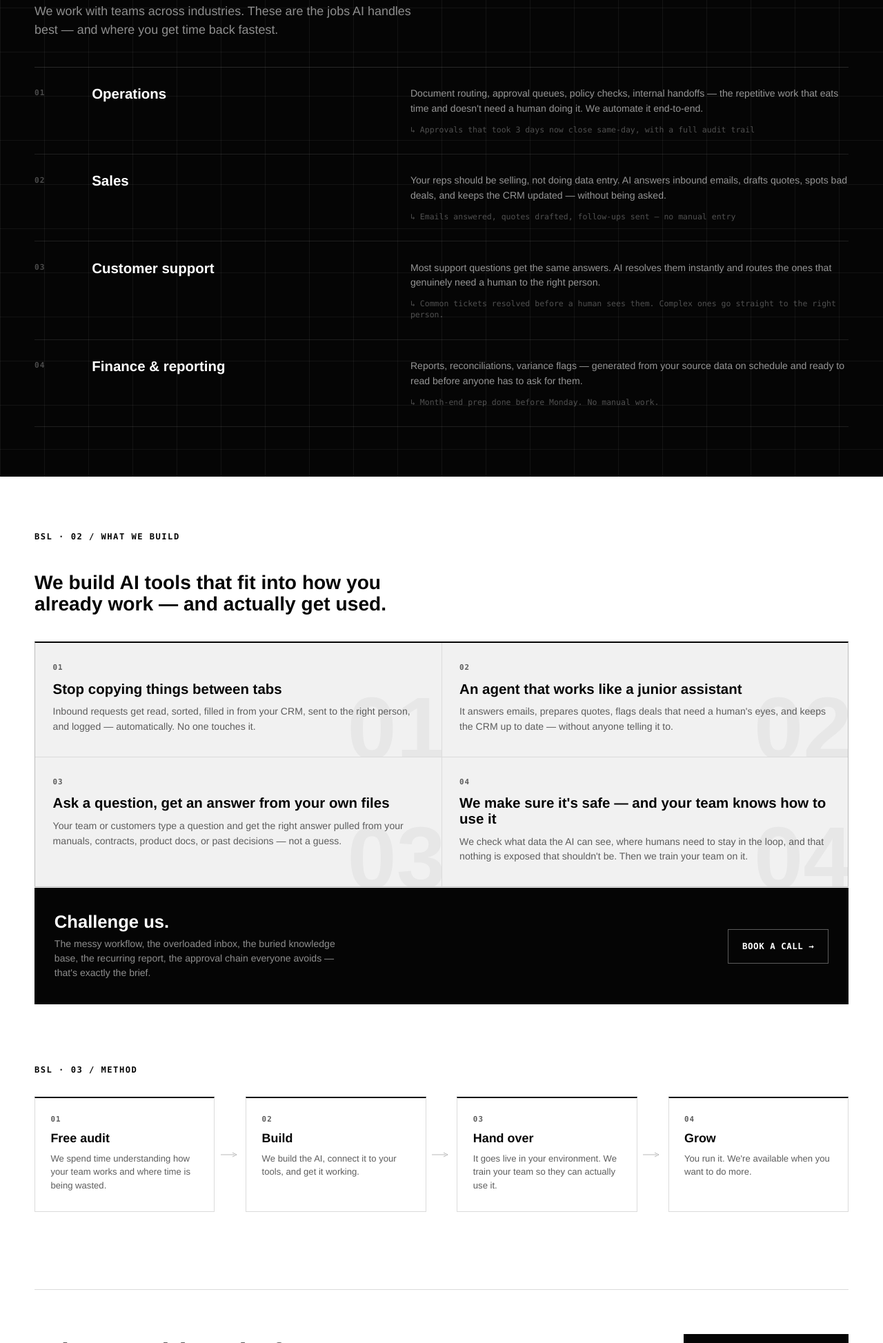
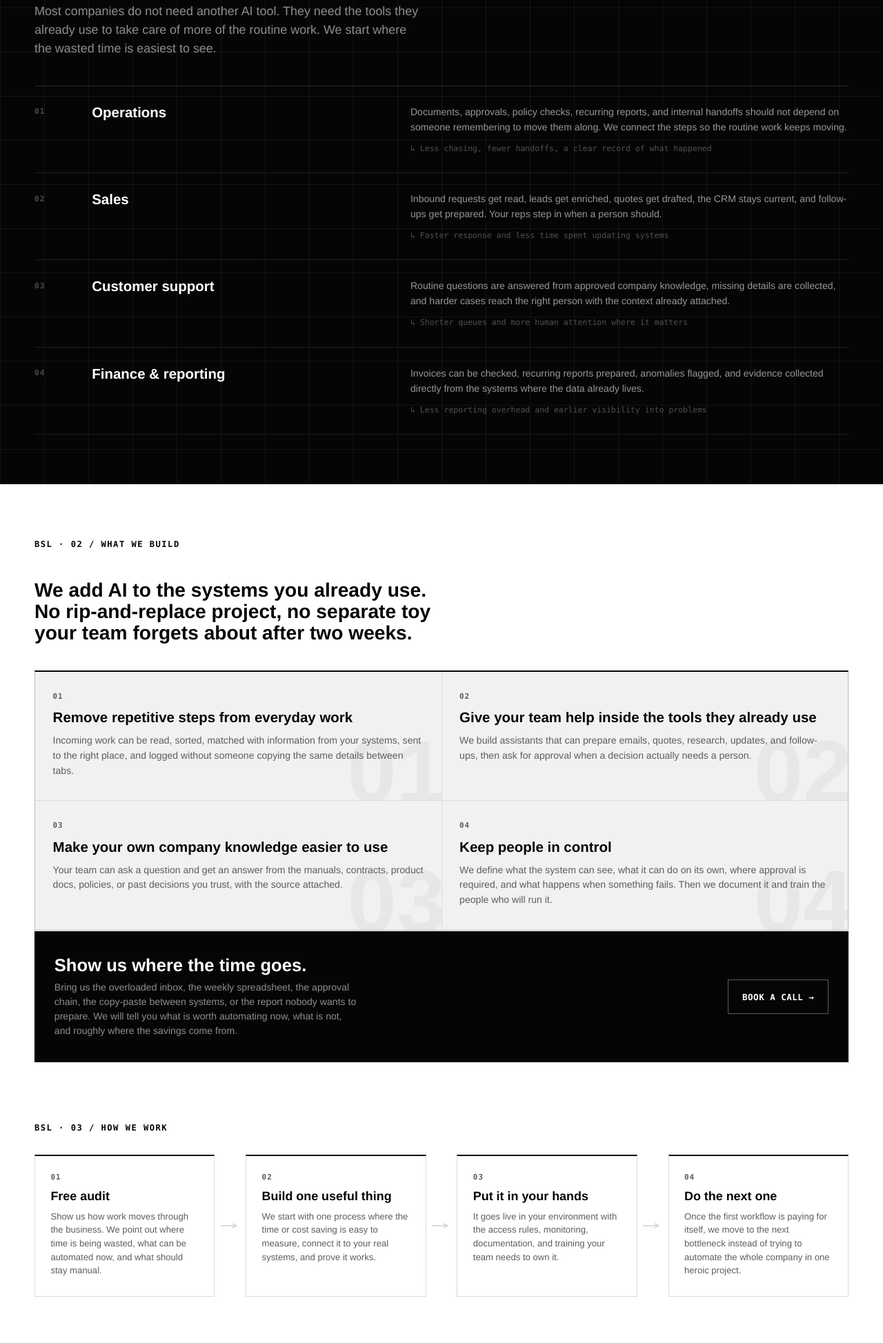
Before and after one commit to selectqoma/blacksquarelabs, a plain HTML site: page index.html in a window 1280 px wide. Shown: the part 853-2800 px from the top of the page at 69% size. Drawn offline with Linux system fonts and the light colour scheme.

Commit message:
Rewrite homepage copy in plain language

```diff
--- a/index.html
+++ b/index.html
@@ -20,17 +20,17 @@
     <meta charset="utf-8">
     <meta name="viewport" content="width=device-width, initial-scale=1">
     <meta name="theme-color" content="#ffffff">
-    <meta name="description" content="Custom AI agents and workflow automation for business teams. We build it around your operations, hand it over, and your team runs it. EU-hosted, GDPR-compliant.">
+    <meta name="description" content="We find repetitive work your team still does by hand and automate the parts worth automating inside the systems you already use.">
     <meta name="robots" content="index, follow">
     <link rel="canonical" href="https://blacksquarelabs.dev/">
     <meta property="og:type" content="website">
     <meta property="og:url" content="https://blacksquarelabs.dev/">
     <meta property="og:title" content="AI Workflow Automation for Business | Blacksquare Labs">
-    <meta property="og:description" content="Custom AI agents and workflow automation for business teams. EU-hosted, GDPR-compliant. We build it, hand it over, your team runs it.">
+    <meta property="og:description" content="Show us where your team loses time. We build practical AI into the systems you already use to remove repetitive work and lower operating overhead.">
     <meta property="og:image" content="https://blacksquarelabs.dev/assets/og-image.png">
     <meta name="twitter:card" content="summary_large_image">
     <meta name="twitter:title" content="AI Workflow Automation for Business | Blacksquare Labs">
-    <meta name="twitter:description" content="Custom AI agents and workflow automation for business teams. EU-hosted, GDPR-compliant. We build it, hand it over, your team runs it.">
+    <meta name="twitter:description" content="Show us where your team loses time. We build practical AI into the systems you already use to remove repetitive work and lower operating overhead.">
     <meta name="twitter:image" content="https://blacksquarelabs.dev/assets/og-image.png">
     <title>AI Workflow Automation for Business | Blacksquare Labs</title>
     <script type="application/ld+json">
@@ -46,7 +46,7 @@
             "@type": "ImageObject",
             "url": "https://blacksquarelabs.dev/assets/blacksquarelabs_logo_figma_export.png"
           },
-          "description": "Blacksquare Labs builds custom AI workflow automation and agents for business teams — EU-hosted and GDPR-compliant.",
+          "description": "Blacksquare Labs integrates practical AI workflow automation into the systems business teams already use.",
           "contactPoint": {
             "@type": "ContactPoint",
             "contactType": "sales",
@@ -64,12 +64,12 @@
           "@type": "Service",
           "name": "AI Workflow Automation",
           "provider": { "@id": "https://blacksquarelabs.dev/#organization" },
-          "description": "Custom AI agents and workflow automation systems built around your business — handling approval routing, sales pipelines, customer support, and financial reporting. EU-hosted, GDPR-compliant.",
+          "description": "AI workflow automation built into existing business systems to remove repetitive work from operations, sales, support, finance, and reporting.",
           "serviceType": "AI Automation Consulting",
           "areaServed": { "@type": "Place", "name": "Worldwide" },
           "offers": {
             "@type": "Offer",
-            "name": "Free AI Workflow Audit",
+            "name": "Free Workflow Audit",
             "url": "https://blacksquarelabs.dev/contact",
             "price": "0",
             "priceCurrency": "EUR"
@@ -105,63 +105,63 @@
 
     <main>
       <section class="hero" id="top" aria-labelledby="hero-title">
-        <p class="eyebrow hero-label">BSL · 01 / We automate the work that slows your team down</p>
+        <p class="eyebrow hero-label">BSL · 01 / Less manual work. Same systems.</p>
         <div class="terminal-window" aria-live="polite">
           <div class="terminal-top">
             <span></span>
             <span></span>
             <span></span>
-            <p>root@blacksquarelabs.dev</p>
+            <p>info@blacksquarelabs.dev</p>
           </div>
           <div class="terminal-body">
             <p class="terminal-path">~/blacksquarelabs</p>
-            <h1 id="hero-title"><span id="typed-text">Stay ahead by leveraging AI.</span><span class="terminal-cursor" aria-hidden="true"></span></h1>
+            <h1 id="hero-title"><span id="typed-text">Stop paying people to do work software can handle.</span><span class="terminal-cursor" aria-hidden="true"></span></h1>
           </div>
         </div>
         <p class="hero-copy">
-          Tell us what's eating your team's time. We build AI that handles it. No lock-in — it runs on your systems, your team owns it.
+          Show us the repetitive work your team still does by hand. We build AI into the tools you already use to take the useful parts off their plate, cut operating overhead, and free people up for work that actually needs judgment.
         </p>
         <div class="hero-actions">
-          <a class="button button-primary" href="/contact.html" data-track="booking_click">Book the free audit</a>
-          <a class="button button-secondary" href="#build">See what we build</a>
+          <a class="button button-primary" href="/contact.html" data-track="booking_click">Show us where you lose time</a>
+          <a class="button button-secondary" href="#build">See the work</a>
         </div>
       </section>
     </main>
 
     <section class="trust" aria-label="Where we work">
       <div class="trust-inner">
-        <p class="trust-lead">We work with teams across industries. These are the jobs AI handles best — and where you get time back fastest.</p>
+        <p class="trust-lead">Most companies do not need another AI tool. They need the tools they already use to take care of more of the routine work. We start where the wasted time is easiest to see.</p>
         <div class="trust-rows">
           <article class="trust-item">
             <span class="trust-num">01</span>
             <h3>Operations</h3>
             <div class="trust-body">
-              <p>Document routing, approval queues, policy checks, internal handoffs — the repetitive work that eats time and doesn't need a human doing it. We automate it end-to-end.</p>
-              <p class="trust-eg">↳ Approvals that took 3 days now close same-day, with a full audit trail</p>
+              <p>Documents, approvals, policy checks, recurring reports, and internal handoffs should not depend on someone remembering to move them along. We connect the steps so the routine work keeps moving.</p>
+              <p class="trust-eg">↳ Less chasing, fewer handoffs, a clear record of what happened</p>
             </div>
           </article>
           <article class="trust-item">
             <span class="trust-num">02</span>
             <h3>Sales</h3>
             <div class="trust-body">
-              <p>Your reps should be selling, not doing data entry. AI answers inbound emails, drafts quotes, spots bad deals, and keeps the CRM updated — without being asked.</p>
-              <p class="trust-eg">↳ Emails answered, quotes drafted, follow-ups sent — no manual entry</p>
+              <p>Inbound requests get read, leads get enriched, quotes get drafted, the CRM stays current, and follow-ups get prepared. Your reps step in when a person should.</p>
+              <p class="trust-eg">↳ Faster response and less time spent updating systems</p>
             </div>
           </article>
           <article class="trust-item">
             <span class="trust-num">03</span>
             <h3>Customer support</h3>
             <div class="trust-body">
-              <p>Most support questions get the same answers. AI resolves them instantly and routes the ones that genuinely need a human to the right person.</p>
-              <p class="trust-eg">↳ Common tickets resolved before a human sees them. Complex ones go straight to the right person.</p>
+              <p>Routine questions are answered from approved company knowledge, missing details are collected, and harder cases reach the right person with the context already attached.</p>
+              <p class="trust-eg">↳ Shorter queues and more human attention where it matters</p>
             </div>
           </article>
           <article class="trust-item">
             <span class="trust-num">04</span>
             <h3>Finance &amp; reporting</h3>
             <div class="trust-body">
-              <p>Reports, reconciliations, variance flags — generated from your source data on schedule and ready to read before anyone has to ask for them.</p>
-              <p class="trust-eg">↳ Month-end prep done before Monday. No manual work.</p>
+              <p>Invoices can be checked, recurring reports prepared, anomalies flagged, and evidence collected directly from the systems where the data already lives.</p>
+              <p class="trust-eg">↳ Less reporting overhead and earlier visibility into problems</p>
             </div>
           </article>
         </div>
@@ -172,48 +172,48 @@
       <section class="build" id="build" aria-labelledby="build-title">
         <div class="build-header">
           <p class="eyebrow">BSL · 02 / What we build</p>
-          <p class="build-intro" id="build-title">We build AI tools that fit into how you already work — and actually get used.</p>
+          <p class="build-intro" id="build-title">We add AI to the systems you already use. No rip-and-replace project, no separate toy your team forgets about after two weeks.</p>
         </div>
         <div class="build-grid">
           <div class="build-list">
             <article class="build-item" data-num="01">
               <span>01</span>
-              <h3>Stop copying things between tabs</h3>
-              <p>Inbound requests get read, sorted, filled in from your CRM, sent to the right person, and logged — automatically. No one touches it.</p>
+              <h3>Remove repetitive steps from everyday work</h3>
+              <p>Incoming work can be read, sorted, matched with information from your systems, sent to the right place, and logged without someone copying the same details between tabs.</p>
             </article>
             <article class="build-item" data-num="02">
               <span>02</span>
-              <h3>An agent that works like a junior assistant</h3>
-              <p>It answers emails, prepares quotes, flags deals that need a human's eyes, and keeps the CRM up to date — without anyone telling it to.</p>
+              <h3>Give your team help inside the tools they already use</h3>
+              <p>We build assistants that can prepare emails, quotes, research, updates, and follow-ups, then ask for approval when a decision actually needs a person.</p>
             </article>
             <article class="build-item" data-num="03">
               <span>03</span>
-              <h3>Ask a question, get an answer from your own files</h3>
-              <p>Your team or customers type a question and get the right answer pulled from your manuals, contracts, product docs, or past decisions — not a guess.</p>
+              <h3>Make your own company knowledge easier to use</h3>
+              <p>Your team can ask a question and get an answer from the manuals, contracts, product docs, policies, or past decisions you trust, with the source attached.</p>
             </article>
             <article class="build-item" data-num="04">
               <span>04</span>
-              <h3>We make sure it's safe — and your team knows how to use it</h3>
-              <p>We check what data the AI can see, where humans need to stay in the loop, and that nothing is exposed that shouldn't be. Then we train your team on it.</p>
+              <h3>Keep people in control</h3>
+              <p>We define what the system can see, what it can do on its own, where approval is required, and what happens when something fails. Then we document it and train the people who will run it.</p>
             </article>
           </div>
         </div>
         <div class="build-challenge">
           <div class="build-challenge-text">
-            <h3>Challenge us.</h3>
-            <p>The messy workflow, the overloaded inbox, the buried knowledge base, the recurring report, the approval chain everyone avoids — that's exactly the brief.</p>
+            <h3>Show us where the time goes.</h3>
+            <p>Bring us the overloaded inbox, the weekly spreadsheet, the approval chain, the copy-paste between systems, or the report nobody wants to prepare. We will tell you what is worth automating now, what is not, and roughly where the savings come from.</p>
           </div>
           <a href="/contact.html" class="button button-invert" data-track="booking_click">Book a call →</a>
         </div>
       </section>
 
       <section class="method" id="method" aria-label="Method">
-        <p class="eyebrow">BSL · 03 / Method</p>
+        <p class="eyebrow">BSL · 03 / How we work</p>
         <div class="method-flow">
           <article class="flow-step">
             <span class="flow-num">01</span>
             <h3 class="flow-title">Free audit</h3>
-            <p class="flow-desc">We spend time understanding how your team works and where time is being wasted.</p>
+            <p class="flow-desc">Show us how work moves through the business. We point out where time is being wasted, what can be automated now, and what should stay manual.</p>
           </article>
           <div class="flow-arrow" aria-hidden="true">
             <svg width="28" height="10" viewBox="0 0 28 10" fill="none">
@@ -223,8 +223,8 @@
           </div>
           <article class="flow-step">
             <span class="flow-num">02</span>
-            <h3 class="flow-title">Build</h3>
-            <p class="flow-desc">We build the AI, connect it to your tools, and get it working.</p>
+            <h3 class="flow-title">Build one useful thing</h3>
+            <p class="flow-desc">We start with one process where the time or cost saving is easy to measure, connect it to your real systems, and prove it works.</p>
           </article>
           <div class="flow-arrow" aria-hidden="true">
             <svg width="28" height="10" viewBox="0 0 28 10" fill="none">
@@ -234,8 +234,8 @@
           </div>
           <article class="flow-step">
             <span class="flow-num">03</span>
-            <h3 class="flow-title">Hand over</h3>
-            <p class="flow-desc">It goes live in your environment. We train your team so they can actually use it.</p>
+            <h3 class="flow-title">Put it in your hands</h3>
+            <p class="flow-desc">It goes live in your environment with the access rules, monitoring, documentation, and training your team needs to own it.</p>
           </article>
           <div class="flow-arrow" aria-hidden="true">
             <svg width="28" height="10" viewBox="0 0 28 10" fill="none">
@@ -245,8 +245,8 @@
           </div>
           <article class="flow-step">
             <span class="flow-num">04</span>
-            <h3 class="flow-title">Grow</h3>
-            <p class="flow-desc">You run it. We're available when you want to do more.</p>
+            <h3 class="flow-title">Do the next one</h3>
+            <p class="flow-desc">Once the first workflow is paying for itself, we move to the next bottleneck instead of trying to automate the whole company in one heroic project.</p>
           </article>
         </div>
       </section>
@@ -254,7 +254,7 @@
 
     <footer class="footer">
       <div class="footer-cta">
-        <p class="footer-cta-lead">What could AI do for your team?</p>
+        <p class="footer-cta-lead">Where is your team still wasting time?</p>
         <a href="/contact.html" class="footer-cta-btn" data-track="booking_click">Book the free audit →</a>
       </div>
       <div class="footer-bottom">
@@ -262,7 +262,7 @@
           <img class="footer-logo" src="/assets/blacksquarelabs_logo_figma_export.png" alt="Blacksquare Labs">
           <p class="footer-wordmark">Blacksquare Labs</p>
         </div>
-        <p class="footer-tagline">Custom AI built around your business. Hosted in the EU, GDPR-compliant. We build it, hand it over, and train your team to run it.</p>
+        <p class="footer-tagline">We integrate practical AI into the systems you already use so your team spends less time on repetitive work. Built around your business, handed over without lock-in.</p>
       </div>
       <p class="copyright">© 2026 Blacksquare Labs. All rights reserved.</p>
     </footer>
```
